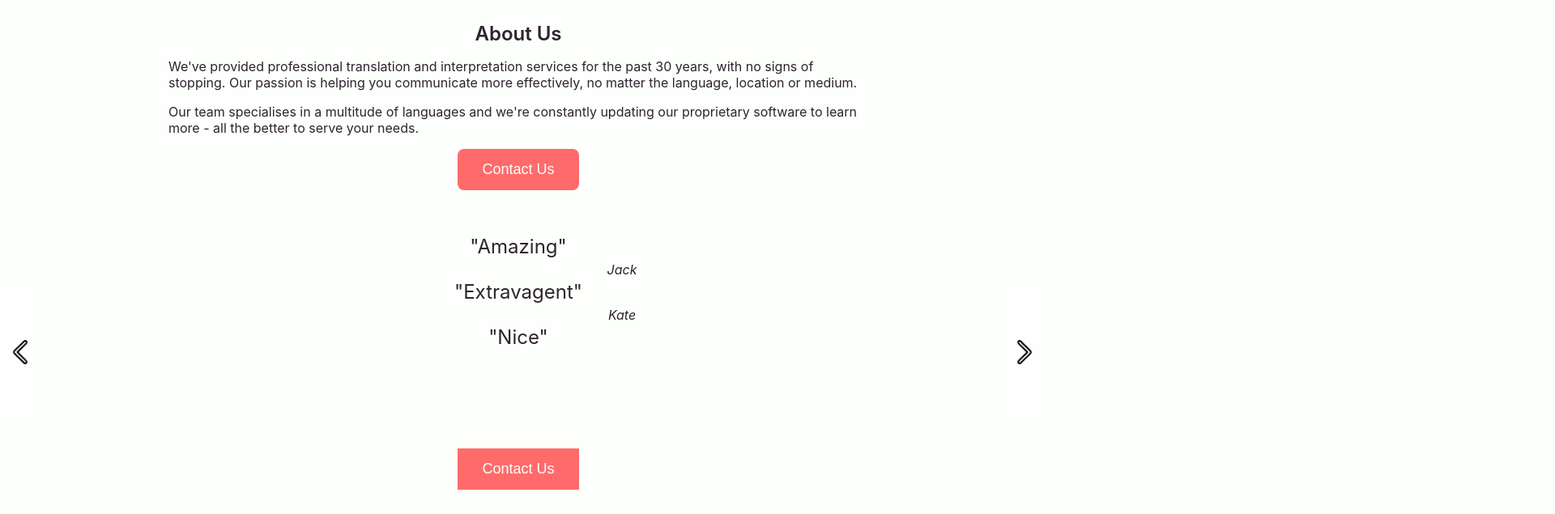
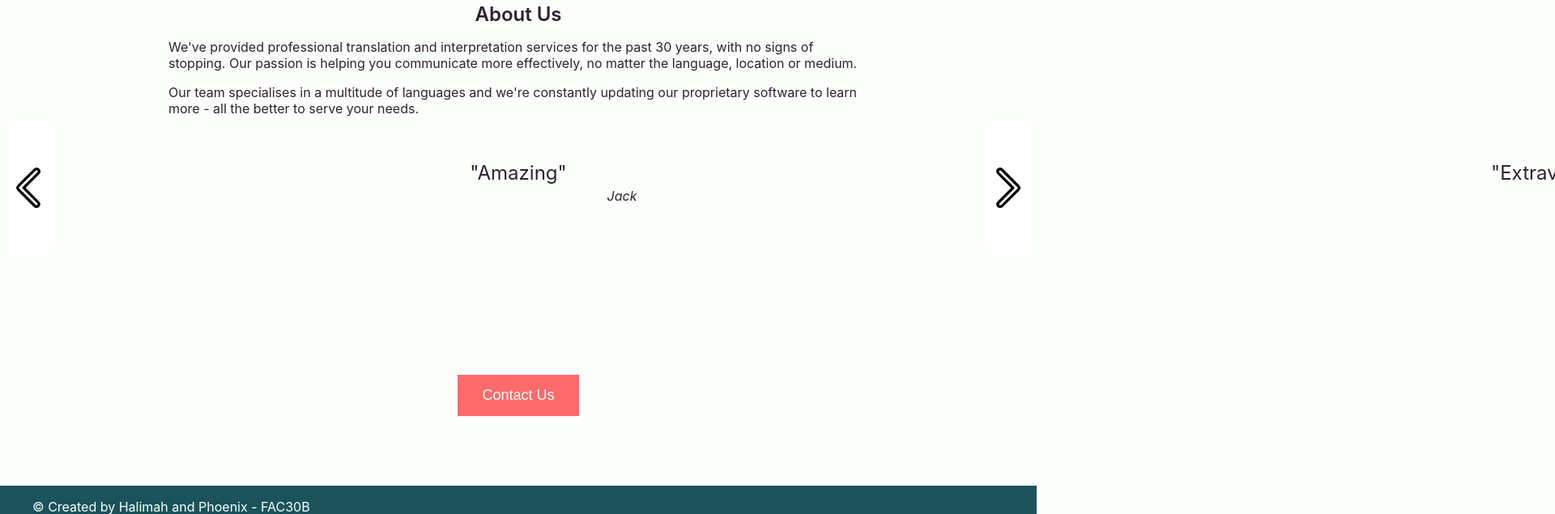
Before and after one commit to fac30/Agency-Phoenix-Halimah, a plain HTML site: page index.html in a window 1280 px wide. Shown: the part 1932-2567 px from the top of the page at 81% size, 1920 px wide, since content can reach past the window. Drawn offline with Linux system fonts and the light colour scheme.

Commit message:
Removed contact button and fixed carousel

```diff
--- a/index.html
+++ b/index.html
@@ -44,10 +44,10 @@
         </section>
 
         <section id="langs" class="lgreen-bg">
-            <h2 class = "center-text">We provide translation services for the following languages:</h2>
+            <h2 class = "center-text">We provide translation services for the following languages</h2>
             <div class= "flag-container">
 
-                <div class="grid-container">
+                <div class="grid-container center">
                     <figure class="grid-item">
                       <img src="assets/greece-flag-square-small.jpg" alt="Greek Flag" class="gallery_img">
 
@@ -123,7 +123,6 @@
                 <h2 tabindex="0" class="center-text">About Us</h2>
                 <p>We've provided professional translation and interpretation services for the past 30 years, with no signs of stopping. Our passion is helping you communicate more effectively, no matter the language, location or medium.</p>
                 <p>Our team specialises in a multitude of languages and we're constantly updating our proprietary software to learn more - all the better to serve your needs.</p>
-                <button class="btn" id="contact-btn"><a href="#contact">Contact Us</a></button>
             </div>
         </section>
         <section style="height: 200px;">
--- a/style.css
+++ b/style.css
@@ -192,6 +192,7 @@ body {
   color: var(--clr-neutral-900);
   font-family: "Inter", system-ui, sans-serif;
   width: 100%;
+  overflow-x: hidden;
 }
 
 /* Header */
@@ -351,8 +352,9 @@ ul {
   display: flex; /* new */
 
   justify-content: center;
-  height: 100px;
+  //height: 100px;
   aspect-ratio: 1;
+  //marin-left: auto;
 }
 .popover {
   font-size: 24px;
@@ -372,10 +374,9 @@ ul {
 
 @media (max-width: 950px) {
   .grid-container {
-    marin-left: 500px;
     grid-template-columns: 1fr 1fr; /* Two columns for small screens */
     grid-template-rows: repeat(
-      3,
+      4,
       100px
     ); /* Set fixed height for small screens */
   }
@@ -384,7 +385,7 @@ ul {
 .carousel-control-prev,
 .carousel-control-next {
   height: 150px;
-  width: 20px;
+  width: 50px;
 }
 
 .center-quote {
@@ -398,8 +399,8 @@ ul {
   //top: 20%;
   transform: translateY(-50%);
   font-size: 24px;
-  background: white;
-  color: black;
+  background: white; /* Set the background color to black */
+  color: black; /* Set the text color to white */
   border: none;
   cursor: pointer;
   background: #fffff;
@@ -414,21 +415,21 @@ ul {
 }
 
 .carousel-inner {
-  //display: flex;
+  display: flex;
   transition: transform 0.5s ease-in-out;
-  overflow: hidden;
-  position: relative;
+  //overflow: hidden;
+  box-sizing: border-box;
 }
 
 .carousel-item {
-  max-width: 100%;
   min-width: 100%;
   box-sizing: border-box;
 }
-.carousel-arrow {
+
+/* .carousel-arrow {
   width: 30px;
   height: 30px;
-}
+} */
 #langs {
   //display: flex;
   justify-content: space-between;
@@ -437,8 +438,8 @@ ul {
   background-color: #f2f2f2;
 }
 .gallery-text {
-  font-size: 18px;
-  //margin-bottom: 20px;
+  font-size: 16px;
+  //margin-bottom: 10px;
 }
 .grid-item img {
   width: 80px;
```
Lines whose indentation alone changed are shown as unchanged.
